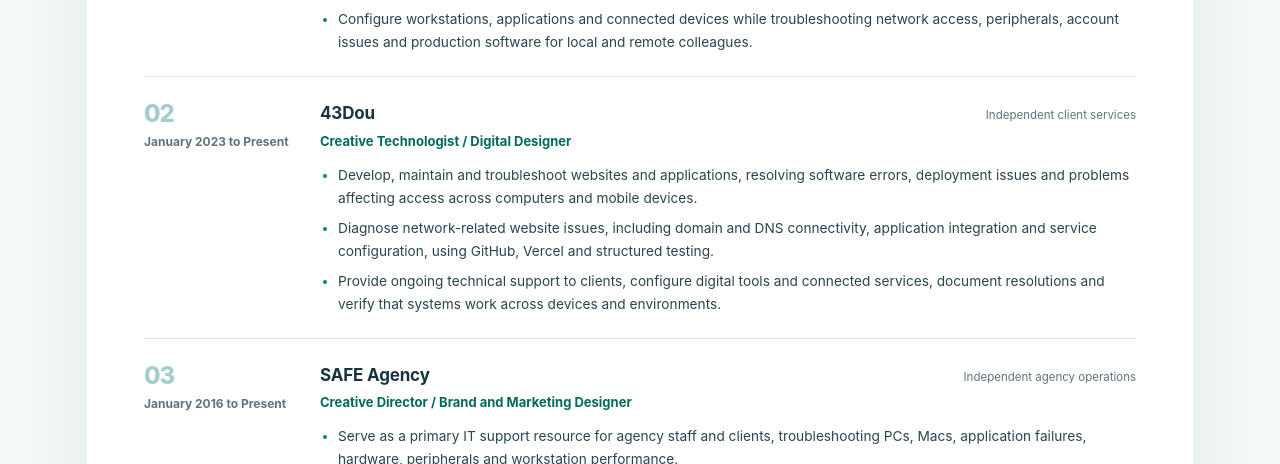
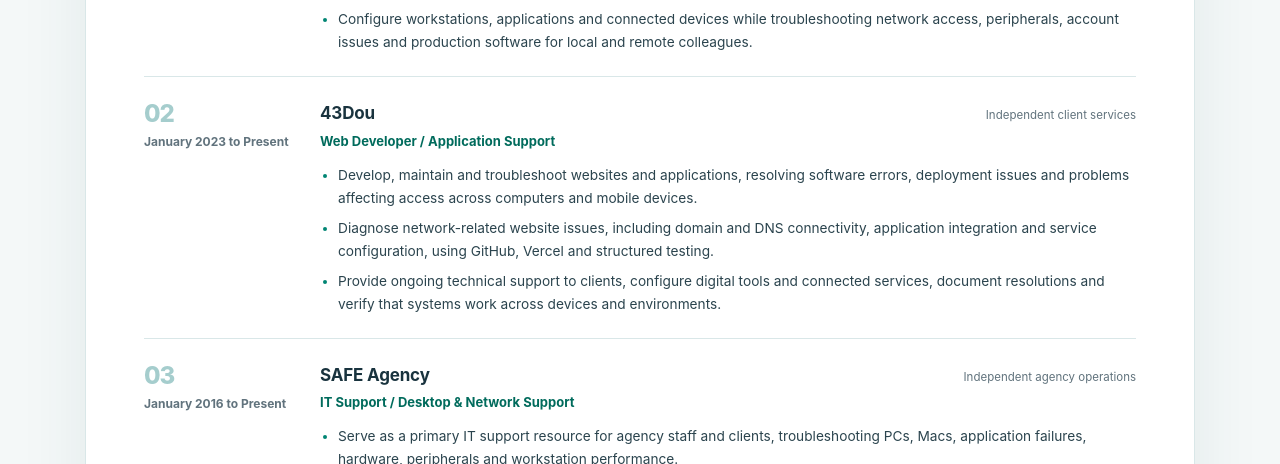
Before and after one commit to caliphsafe/soco-resume, a plain HTML site: page index.html in a window 1280 px wide. Shown: the part 2400-2864 px from the top of the page. Drawn offline with Linux system fonts and the light colour scheme.

Commit message:
Align résumé role titles with technical support duties

```diff
--- a/index.html
+++ b/index.html
@@ -180,13 +180,13 @@ a{color:inherit;text-decoration:none}
 <article class="job">
   <div class="job-meta"><span class="job-number">02</span><span class="job-date">January 2023 to Present</span></div>
   <div class="job-detail"><div class="job-heading"><h3>43Dou</h3><span>Independent client services</span></div>
-    <p class="job-role">Creative Technologist / Digital Designer</p><ul><li>Develop, maintain and troubleshoot websites and applications, resolving software errors, deployment issues and problems affecting access across computers and mobile devices.</li><li>Diagnose network-related website issues, including domain and DNS connectivity, application integration and service configuration, using GitHub, Vercel and structured testing.</li><li>Provide ongoing technical support to clients, configure digital tools and connected services, document resolutions and verify that systems work across devices and environments.</li></ul>
+    <p class="job-role">Web Developer / Application Support</p><ul><li>Develop, maintain and troubleshoot websites and applications, resolving software errors, deployment issues and problems affecting access across computers and mobile devices.</li><li>Diagnose network-related website issues, including domain and DNS connectivity, application integration and service configuration, using GitHub, Vercel and structured testing.</li><li>Provide ongoing technical support to clients, configure digital tools and connected services, document resolutions and verify that systems work across devices and environments.</li></ul>
   </div>
 </article>
 <article class="job">
   <div class="job-meta"><span class="job-number">03</span><span class="job-date">January 2016 to Present</span></div>
   <div class="job-detail"><div class="job-heading"><h3>SAFE Agency</h3><span>Independent agency operations</span></div>
-    <p class="job-role">Creative Director / Brand and Marketing Designer</p><ul><li>Serve as a primary IT support resource for agency staff and clients, troubleshooting PCs, Macs, application failures, hardware, peripherals and workstation performance.</li><li>Install and configure business software, computers and shared resources; resolve Wi-Fi, network connectivity and account access problems affecting creative and administrative work.</li><li>Deliver remote and on-site support, investigate recurring technical problems and coordinate practical solutions that keep client projects and internal operations moving.</li></ul>
+    <p class="job-role">IT Support / Desktop &amp; Network Support</p><ul><li>Serve as a primary IT support resource for agency staff and clients, troubleshooting PCs, Macs, application failures, hardware, peripherals and workstation performance.</li><li>Install and configure business software, computers and shared resources; resolve Wi-Fi, network connectivity and account access problems affecting creative and administrative work.</li><li>Deliver remote and on-site support, investigate recurring technical problems and coordinate practical solutions that keep client projects and internal operations moving.</li></ul>
   </div>
 </article>
 <article class="job">
```
